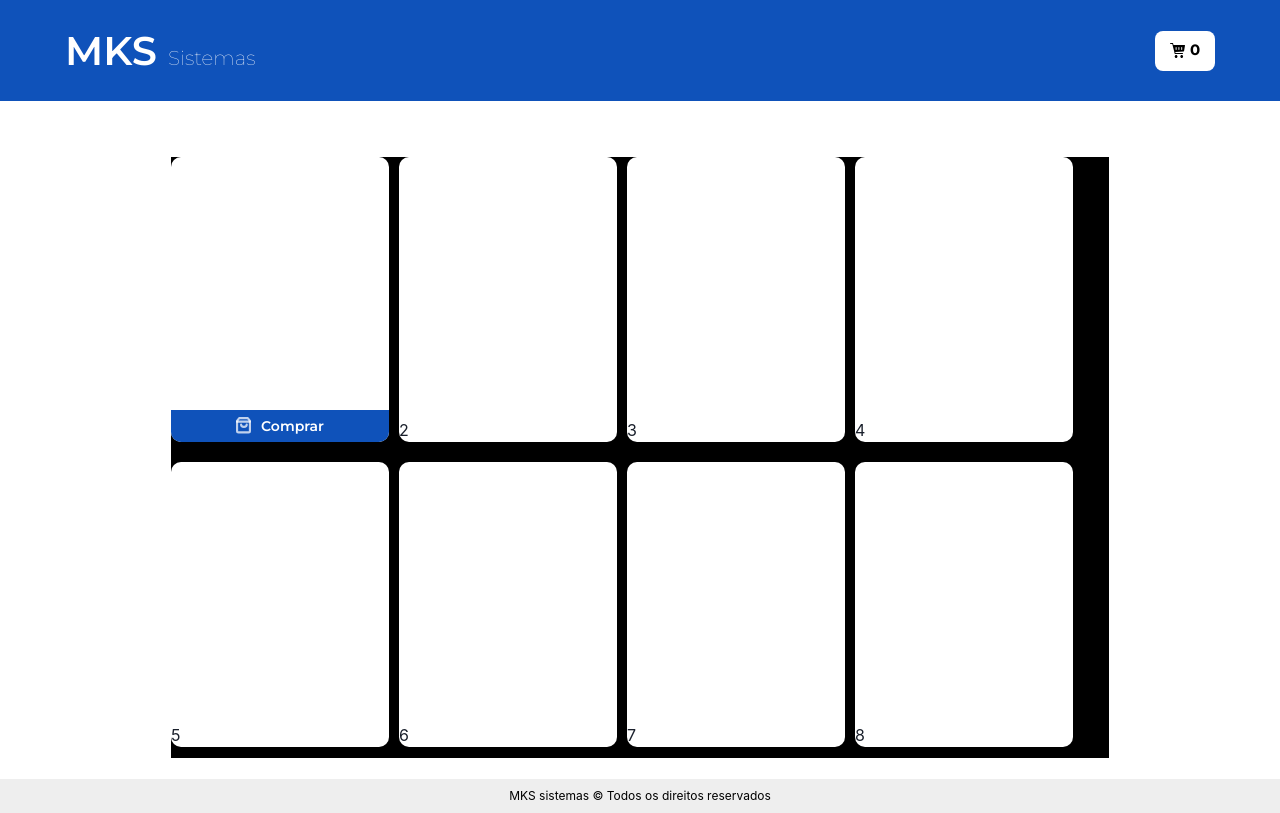
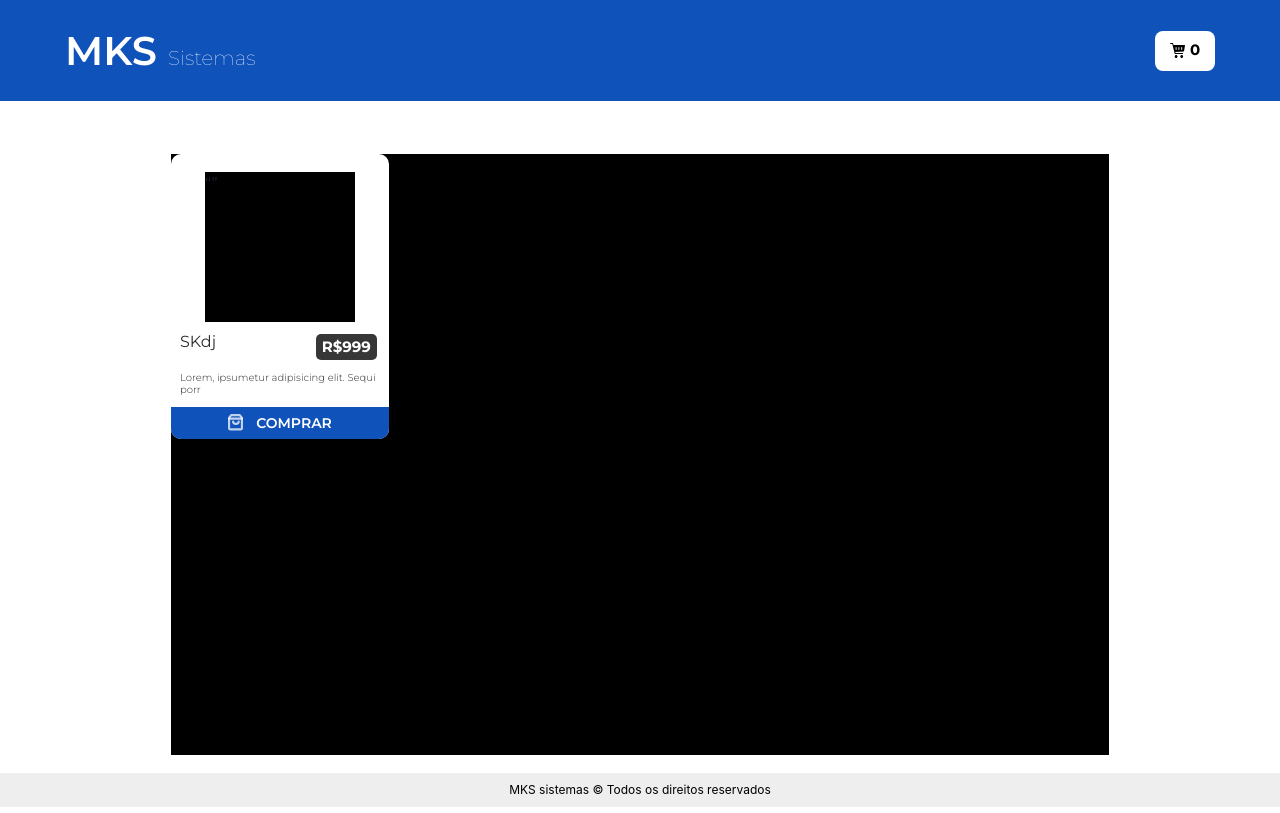
Before and after one commit to gustavocarvalho-ra/Teste_MKS, a Next.js app: page / in a window 1280 px wide. Built offline with nearby package versions, Linux system fonts and the light colour scheme.

Commit message:
feat: body adjustment and card update

```diff
--- a/src/components/Footer/styles.ts
+++ b/src/components/Footer/styles.ts
@@ -1,7 +1,7 @@
 import styled from "styled-components";
 
 export const FooterF = styled.div `
-position: absolute;
+  position: absolute;
   width: 100%;
   height: 34px;
   bottom: 0;
--- a/src/components/Products/index.tsx
+++ b/src/components/Products/index.tsx
@@ -6,25 +6,29 @@ export default function Products() {
     <Container>
       <section>
         <div>
-
+          <q></q>
+          <a>
+            <p>SKdj</p>
+            <g>R$999</g>
+          </a>
+          <desc>
+            <p>Lorem, ipsumetur adipisicing elit. Sequi porr</p>
+          </desc>
           <button>
             <Image src='/iconBag.svg' alt="Imagem do carrinho de compra" width={15} height={15}/>
-            <p style={{paddingLeft: '10px'}}>
-              Comprar
+            <p>
+              COMPRAR
             </p>
           </button>
         </div>
 
-
-
-
-        <div>2</div>
+        {/* <div>2</div>
         <div>3</div>
         <div>4</div>
         <div>5</div>
         <div>6</div>
         <div>7</div>
-        <div>8</div>
+        <div>8</div> */}
       </section>
     </Container>
   )
--- a/src/components/Products/styles.ts
+++ b/src/components/Products/styles.ts
@@ -2,10 +2,11 @@ import styled from "styled-components";
 
 export const Container = styled.div `
   width: 100%;
-  height: 89vh;
+  height: 88.3vh;
   display: flex;
   align-items: center;
   justify-content: center;
+
 
   section {
     width: 938px;
@@ -16,30 +17,89 @@ export const Container = styled.div `
     gap: 10px;
 
     div {
-      border-radius: 10px;
       width: 218px;
       height: 285px;
       background: #fff;
+      border-radius: 10px;
       display: flex;
-      align-items: flex-end;
+      align-items: center;
       overflow: hidden;
+      flex-direction: column;
+      justify-content: flex-end;
+      font-family: 'Montserrat';
+
+      q {
+        width: 150px;
+        height: 150px;
+        background: black;
+      }
+
+      a {
+        display: flex;
+        align-items: center;
+        justify-content: space-between;
+        width: 100%;
+        height: 50px;
+
+        p {
+          width: 150px;
+          height: 40px;
+          padding: 5px 0 0 9px;
+
+          font-weight: 400;
+          font-size: 16px;
+          line-height: 19px;
+          color: #2C2C2C;
+        }
+
+        g {
+          width: 64px;
+          height: 26px;
+          display: flex;
+          align-items: center;
+          justify-content: center;
+          margin-right: 12px;
+          background: #373737;
+          border-radius: 5px;
+
+          font-size: 15px;
+          line-height: 15px;
+          font-weight: 700;
+          color: #fff;
+        }
+      }
+
+      desc {
+        width: 100%;
+        height: 35px;
+        padding-left: 9px;
+        p {
+          font-weight: 300;
+          line-height: 12px;
+          font-size: 10px;
+          color: #2c2c2c;
+        }
+      }
 
       button {
+        width: 218px;
+        height: 31.91px;
         display: flex;
         align-items: center;
         justify-content: center;
         border: none;
-        width: 218px;
-        height: 31.91px;
-        position: relative;
         background: #0F52BA;
-        border-radius: 0 0 8px 8px;
         transition: 2s;
 
-        color: #fff;
-        font-size: 14px;
-        font-weight: 600;
-        font-family: 'Montserrat';
+
+        p {
+          color: #fff;
+          font-size: 14px;
+          line-height: 18px;
+          font-weight: 600;
+          padding-left: 13px;
+
+        }
       }
       button:hover {
         cursor: pointer;
```
